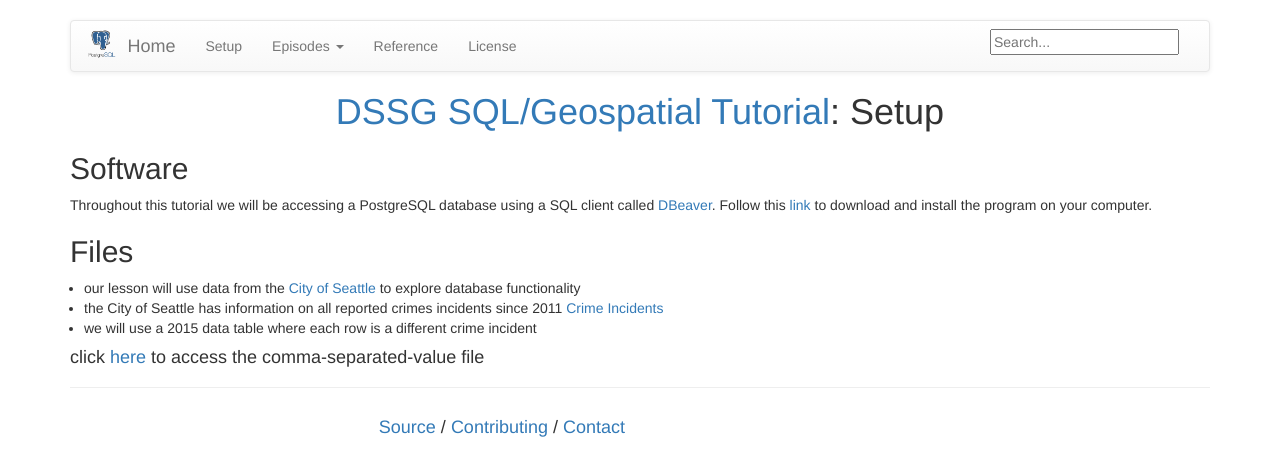
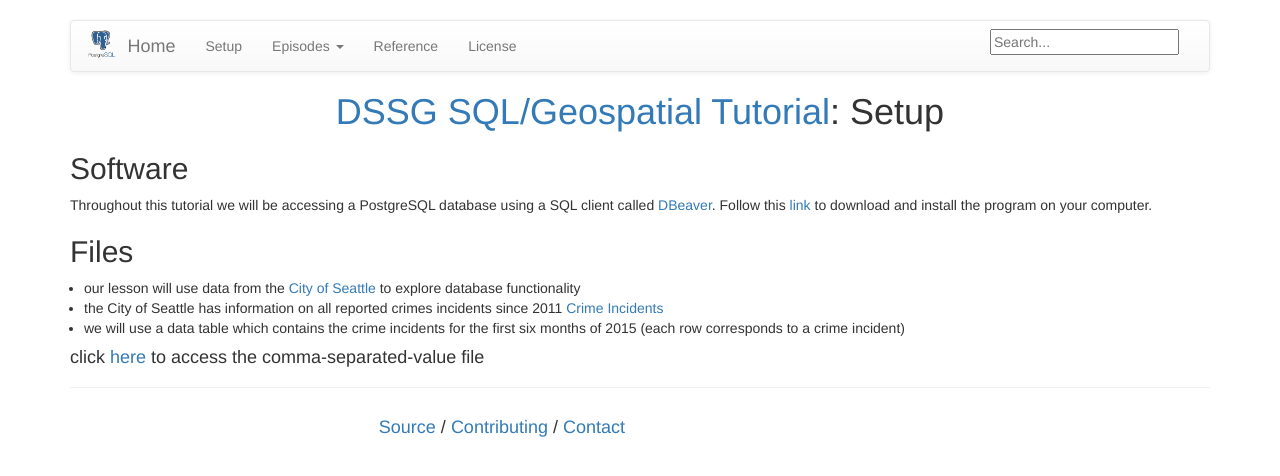
Before and after one commit to uwescience/SQL-geospatial-tutorial, a Jekyll site: the page built from setup.md, in a window 1280 px wide. Shown: the top 476 px of the page. Built offline with Jekyll 4.4.1, drawn with Linux system fonts in a browser that asks for light colours.

Commit message:
Add the period for which we have crime incidents.

```diff
--- a/setup.md
+++ b/setup.md
@@ -12,6 +12,6 @@ Throughout this tutorial we will be accessing a PostgreSQL database using a SQL
 
 * our lesson will use data from the [City of Seattle](https://data.seattle.gov/) to explore database functionality
 * the City of Seattle has information on all reported crimes incidents since 2011 [Crime Incidents](https://data.seattle.gov/Public-Safety/Crime-incidents-after-2011/8pyp-fumz)
-* we will use a 2015 data table where each row is a different crime incident
+* we will use a data table which contains the crime incidents for the first six months of 2015 (each row corresponds to a crime incident)
 
 #### click [here](https://github.com/uwescience/SQL-geospatial-tutorial/blob/gh-pages/files/SeattleCrimeIncidents.csv) to access the comma-separated-value file
```
